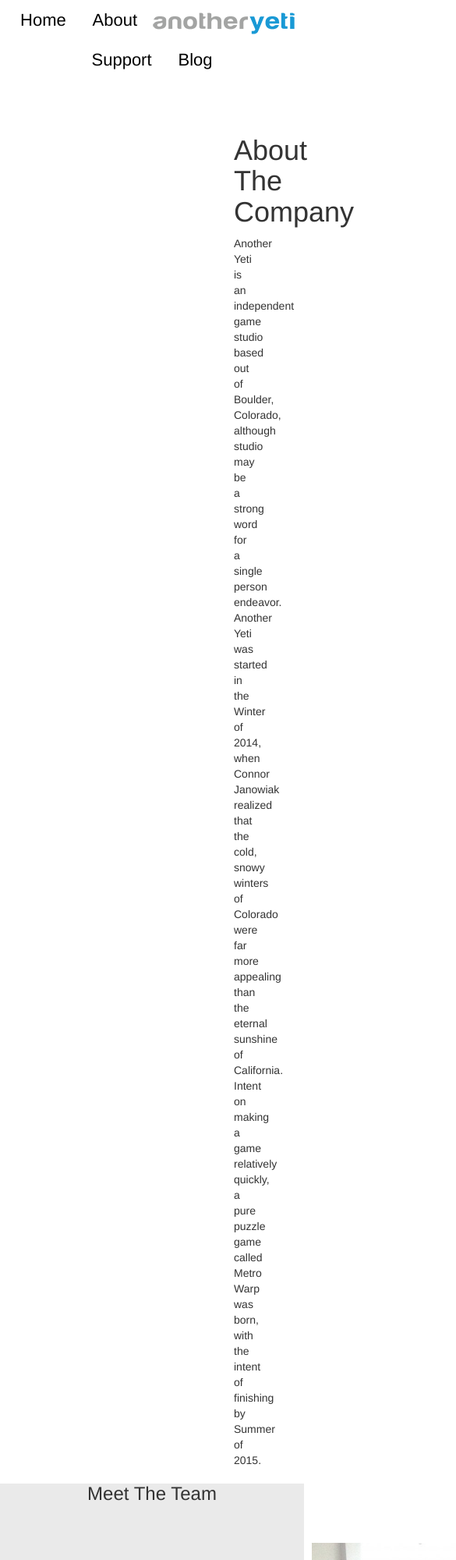
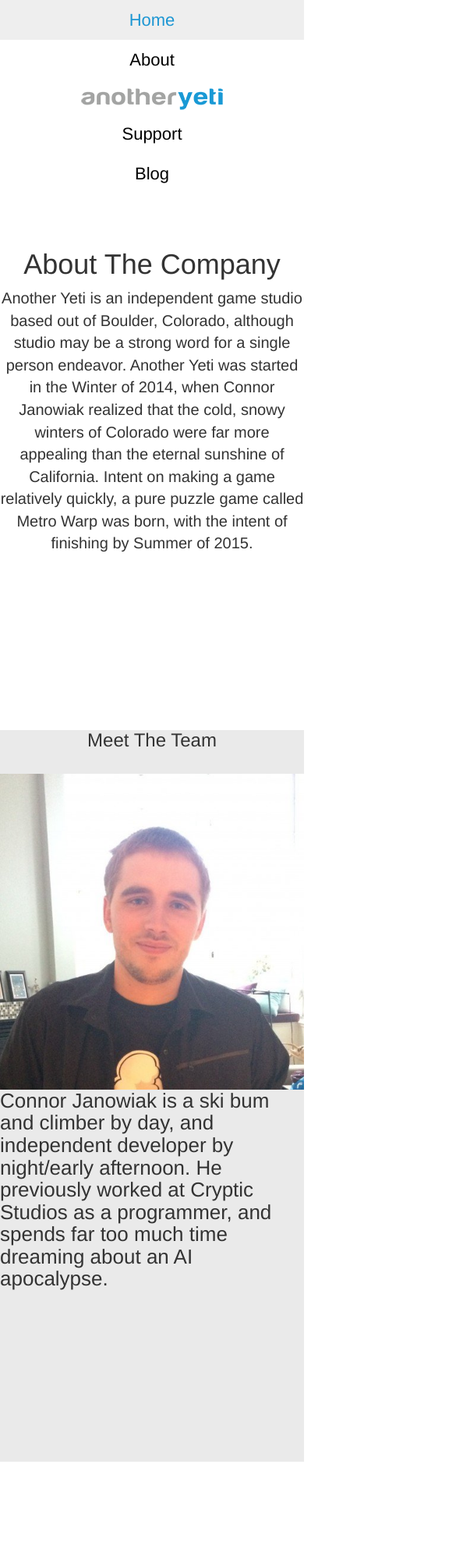
Before and after one commit to Teddy-Jenkins/Another-Yeti, a plain HTML site: page about.html in a window 390 px wide. Shown: the top 2000 px of the page at 78% size, 585 px wide, since content can reach past the window. After the commit the page ends 1874 px from the top, so only its background shows below. Drawn offline with nearby package versions, Linux system fonts and the light colour scheme.

Commit message:
Made the about page mobile friendly

```diff
--- a/about.css
+++ b/about.css
@@ -27,11 +27,7 @@
 	color: #1C96D3;
 }
 
-@media screen and (max-width: 959px){
-	.nav {
-		width: 100%;
-    }
-}
+
 
 
 
@@ -68,3 +64,45 @@
     margin-top: 100px;
     max-width: 400px
 }
+
+@media screen and (max-width: 1025px){
+	.nav {
+        width: 100%;
+        margin: auto;
+        font-size: 30px;
+    }
+    #company {
+        margin: auto;
+        font-size: 20px;
+    }
+    #profile {
+        margin: auto;
+    }
+    #profiletext {
+        margin: auto;
+        margin-top: 2%;
+        font-size: 26px;
+    }
+}
+
+@media screen and (max-width: 415px){
+	.nav > li{
+        width: 100%;
+        margin: auto;
+    }
+    #company {
+        margin: auto;
+
+        padding-bottom: 50%;
+    }
+    #profile {
+        width: 100%;
+    }
+    #profiletext {
+        margin: auto;
+        margin-top: 90%;
+
+    }
+
+
+}
```
